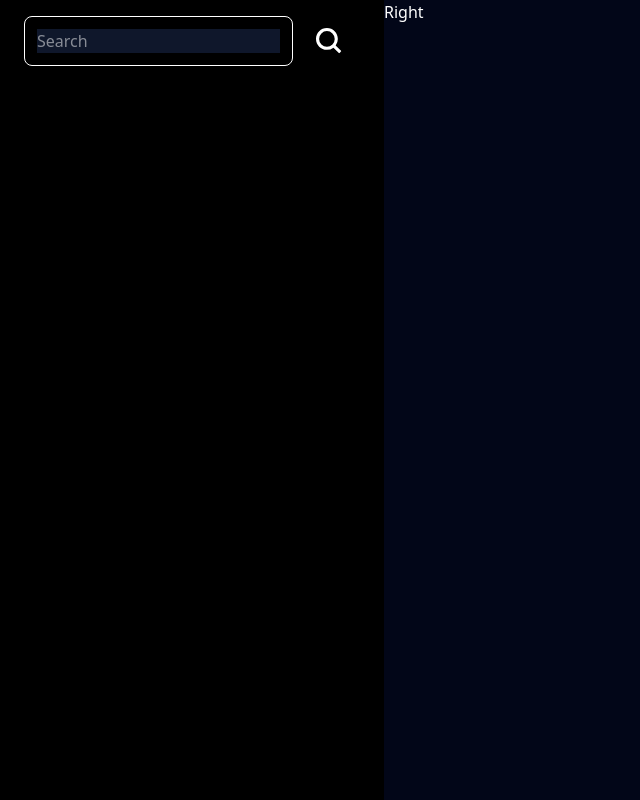
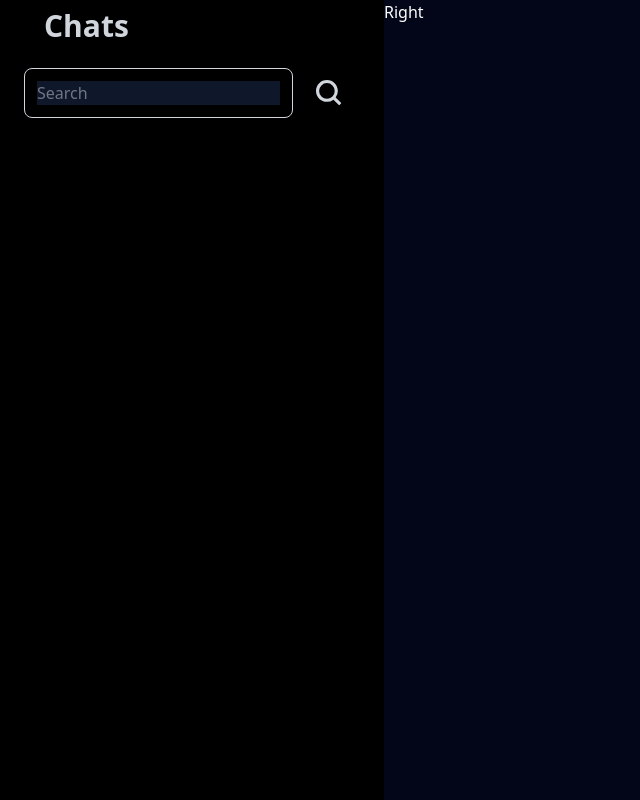
Before and after one commit to AnkitaArya04/ChatApp, a React (Vite) app in the folder Frontend/: page / in a window 1280 px wide. Shown: the whole page, without its empty margins (0-640 px from the left). Built offline with nearby package versions, Linux system fonts and the light colour scheme.

Commit message:
tailwind css set up

```diff
--- a/Frontend/src/home/left/Left.jsx
+++ b/Frontend/src/home/left/Left.jsx
@@ -2,8 +2,9 @@ import React from "react"
 import Search from "./Search"
 const Left = () => {
   return (
-    <div className="w-[30%] bg-black text-white ">
-
+    <div className="w-[30%] bg-black text-gray-300">
+       <h1 className="font-bold text-3xl p-2 px-11">Chats</h1>
+    {/* <div className="w-full   bg-black text-gray-300"> */}
       <Search/>
     </div>
   )
```
